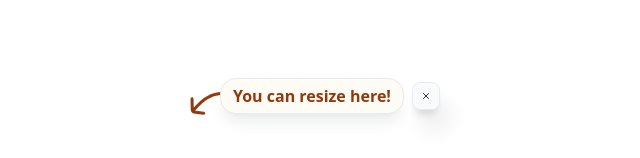
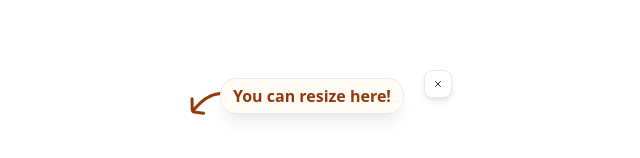
Before and after one commit to pathfindercode/arrow-resize-gadget, a React (Vite) app: page / in a window 1280 px wide. Shown: the part 304-462 px from the top of the page, without its empty margins (298-938 px from the left). Built offline with nearby package versions, Linux system fonts and the light colour scheme.

Commit message:
Relocate X button in ResizeGadget
Adjusted the position of the X button in the ResizeGadget component to match the specified design in the attached screenshot.
[skip gpt_engineer]

```diff
--- a/src/components/ResizeGadget.tsx
+++ b/src/components/ResizeGadget.tsx
@@ -21,10 +21,10 @@ const ResizeGadget = () => {
           You can resize here!
         </div>
 
-        {/* Close Button */}
+        {/* Close Button - Repositioned to top-right corner */}
         <button
           onClick={() => setIsVisible(false)}
-          className="flex w-7 h-7 p-2 justify-center items-center flex-shrink-0 rounded-lg border border-[#E9EAEB] bg-[#F9FAFB] shadow-[9px_20px_24px_-4px_rgba(16,24,40,0.14),0px_8px_8px_-4px_rgba(16,24,40,0.14)] hover:bg-[#F5F5F5] cursor-pointer relative z-20"
+          className="absolute -top-3 -right-3 flex w-7 h-7 p-2 justify-center items-center flex-shrink-0 rounded-lg border border-[#E9EAEB] bg-white shadow-[0px_2px_4px_0px_rgba(16,24,40,0.06),0px_4px_8px_-2px_rgba(16,24,40,0.10)] hover:bg-[#F5F5F5] cursor-pointer relative z-20"
         >
           <X className="w-3.5 h-3.5" />
         </button>
```
